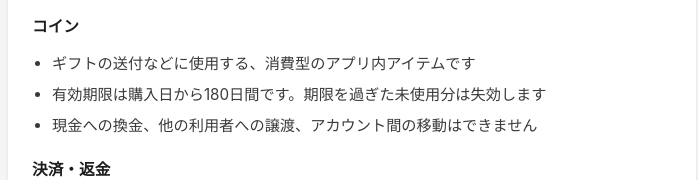
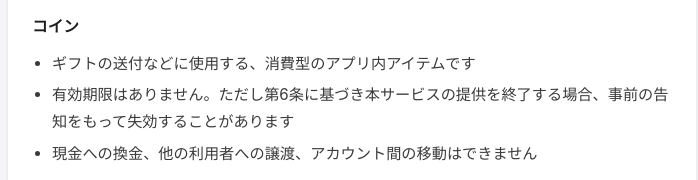
Before and after one commit to horusuzu/clubai-support, a plain HTML site: page terms.html in a window 1280 px wide. Shown: the part 1178-1358 px from the top of the page, without its empty margins (288-986 px from the left). Drawn offline with Linux system fonts and the light colour scheme.

Commit message:
fix: コイン有効期限180日の記述を削除
失効処理は実装されていない(worker に有効期限のカラムも判定も無い)。
「180日で失効」と書いて実行しないより、実態(失効なし)を書く。
サービス終了時の失効可能性は第6条参照で残す。

```diff
--- a/terms.html
+++ b/terms.html
@@ -49,7 +49,7 @@
   <h3>コイン</h3>
   <ul>
     <li>ギフトの送付などに使用する、消費型のアプリ内アイテムです</li>
-    <li>有効期限は購入日から180日間です。期限を過ぎた未使用分は失効します</li>
+    <li>有効期限はありません。ただし第6条に基づき本サービスの提供を終了する場合、事前の告知をもって失効することがあります</li>
     <li>現金への換金、他の利用者への譲渡、アカウント間の移動はできません</li>
   </ul>
   <h3>決済・返金</h3>
```
Also changed, not shown: index.html (+1 -1 lines).
